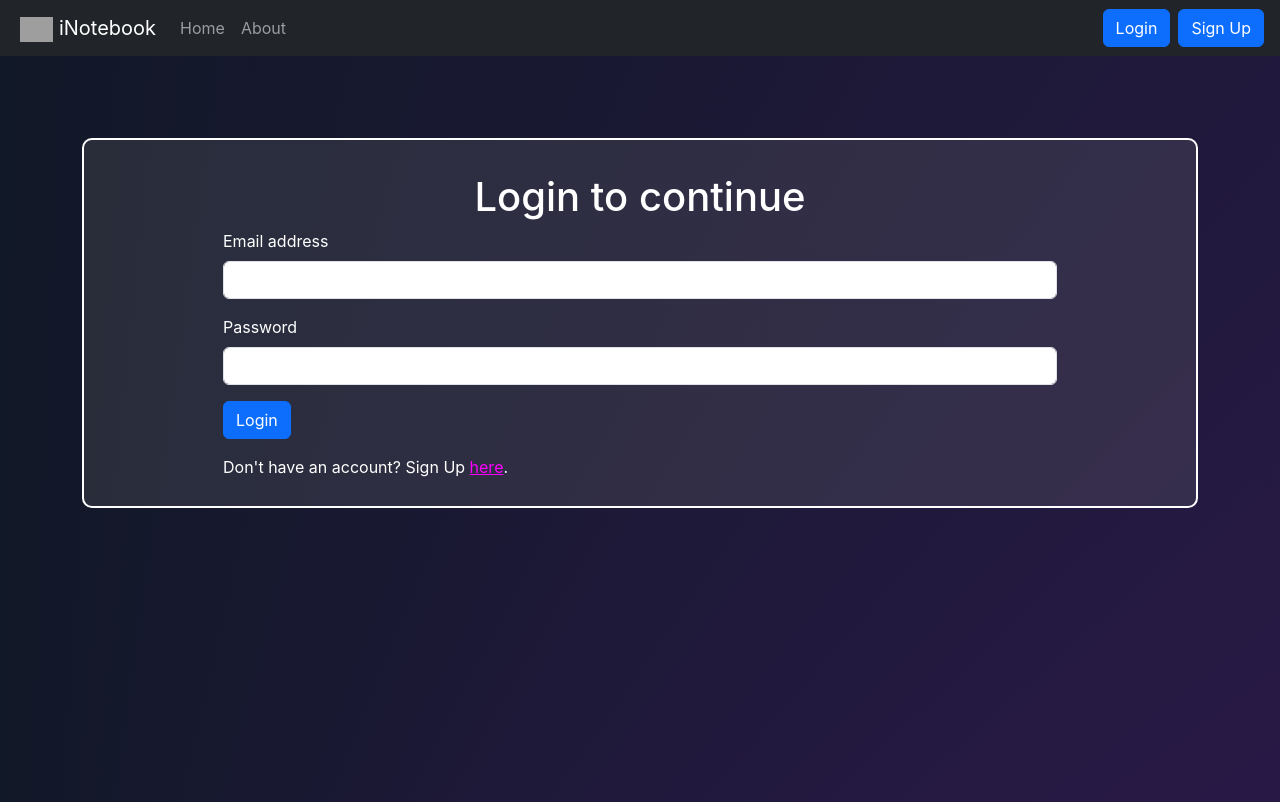
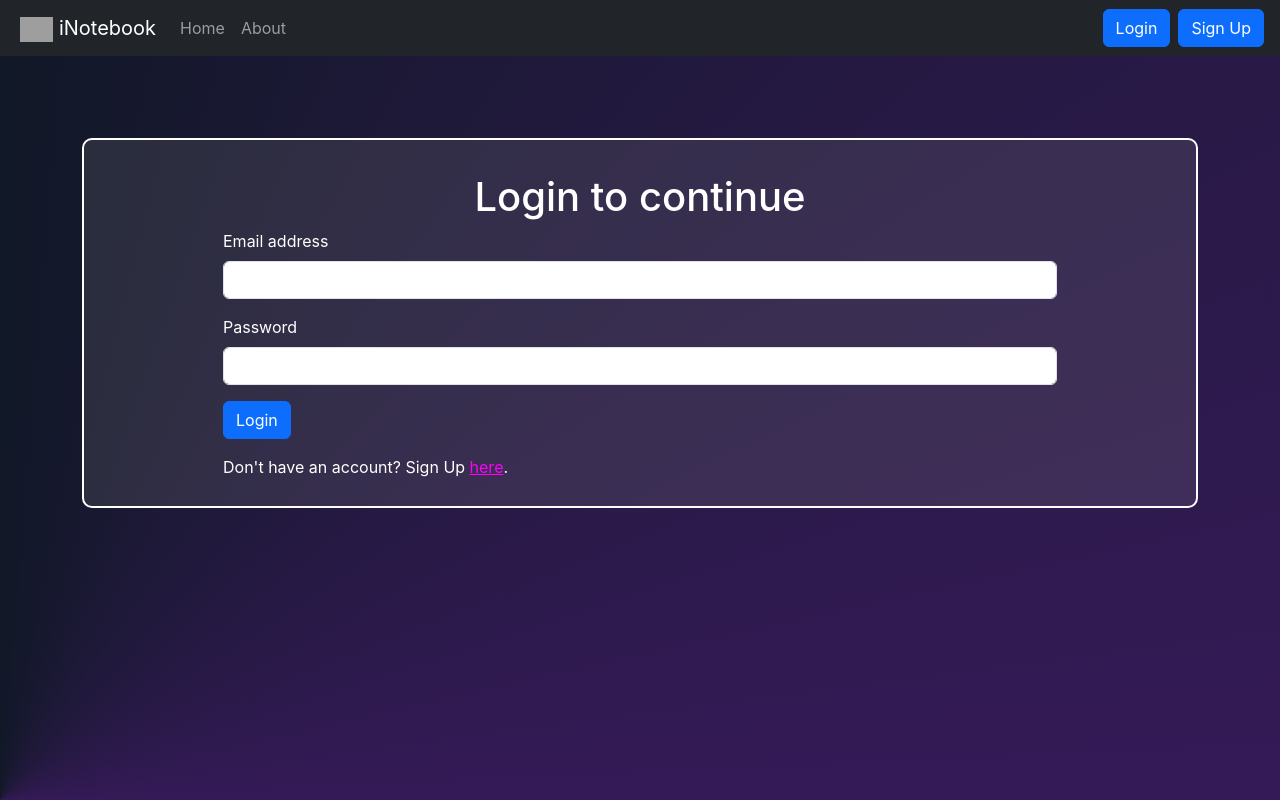
Before and after one commit to Kinshu-Learner/iNotebook, a React (Create React App) app: page /login in a window 1280 px wide. Shown: the top 802 px of the page. Built offline with nearby package versions, Linux system fonts and the light colour scheme; grey boxes are pictures that could not be loaded.

Commit message:
Fixed the background gradient with min-height

```diff
--- a/src/App.css
+++ b/src/App.css
@@ -1,6 +1,6 @@
 body{
   color:white;
-  height: 100em;
+  min-height: 100vh;
   background:conic-gradient(at left bottom, rgb(17, 24, 39), rgb(88, 28, 135), rgb(124, 58, 237));
 }
 
```
